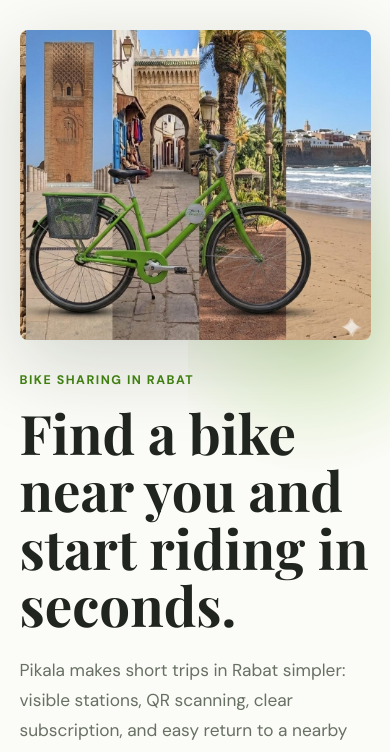
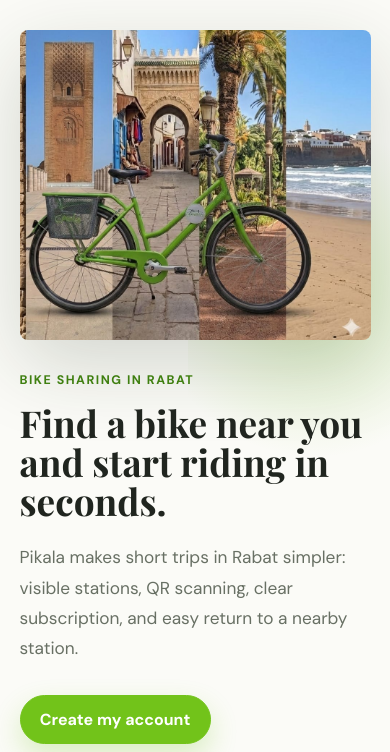
Before and after one commit to bayaya-devi/Pikala, a plain HTML site: page sitepikala/index.html in a window 390 px wide. Shown: the part 80-832 px from the top of the page. Drawn offline with nearby package versions, Linux system fonts and the light colour scheme.

Commit message:
Réduire la taille des titres
Ajuste la taille des h1 sur ordinateur et mobile pour améliorer la lisibilité de la page d’accueil.

```diff
--- a/sitepikala/styles.css
+++ b/sitepikala/styles.css
@@ -160,7 +160,7 @@
   line-height: 1.05;
   letter-spacing: 0;
 }
-h1 { font-size: clamp(3rem, 7vw, 5.8rem); max-width: 760px; }
+h1 { font-size: clamp(2.35rem, 5.2vw, 4.6rem); max-width: 720px; }
 h2 { font-size: clamp(2.1rem, 4vw, 4rem); }
 h3 { margin: 0; font-size: 1.12rem; }
 .hero-text, .section-intro p, .contact-inner p { color: var(--muted); font-size: 1.08rem; line-height: 1.75; }
@@ -374,7 +374,7 @@
 @media (max-width: 640px) {
   .site-header { height: 68px; }
   .brand img { height: 48px; }
-  h1 { font-size: clamp(2.6rem, 14vw, 4.2rem); }
+  h1 { font-size: clamp(2rem, 9.5vw, 3.1rem); }
   .hero-media img { height: 310px; }
   .stats-band, .destination-grid { grid-template-columns: 1fr; }
   .split, .destinations, .app-preview { padding: 4.5rem 0; }
```
